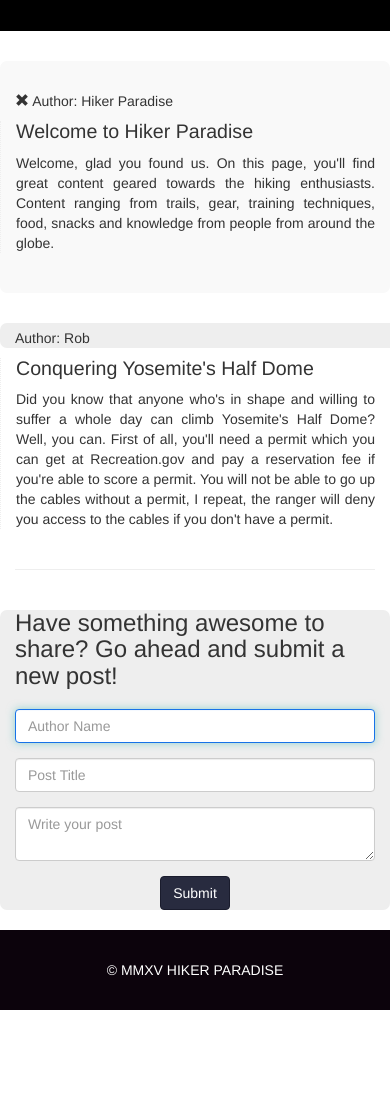
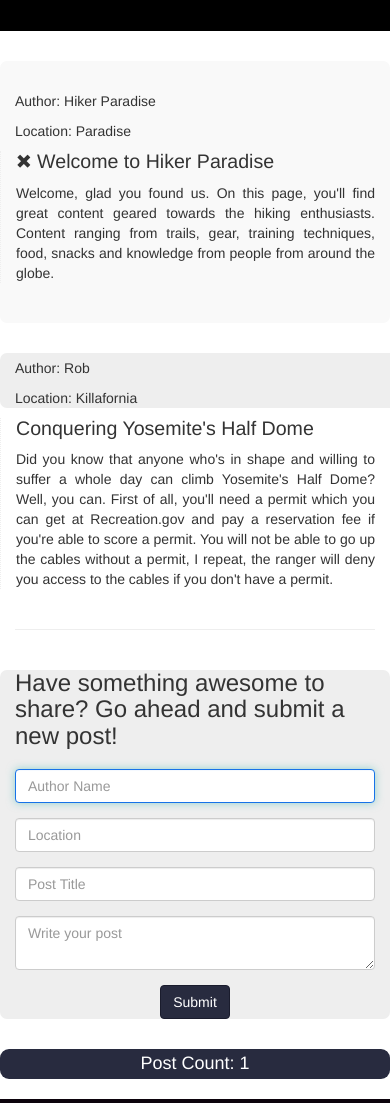
Before and after one commit to RobCardenas/micro-blog, a plain HTML site: page index.html in a window 390 px wide. Shown: the part 220-1323 px from the top of the page. Before the commit the page ends 1230 px from the top, so only its background shows below. Drawn offline with nearby package versions, Linux system fonts and the light colour scheme.

Commit message:
Added a post counter.

```diff
--- a/index.html
+++ b/index.html
@@ -34,12 +34,13 @@
 
     <!-- Main Content -->
     <div class="container">
-      <div class="row hp-post">
+      <div class="row hp-post" data-toggle="tooltip" data-placement="top" title="Click anywhere to hide this post">
           <div class="col-md-2 col-md-offset-1">
-            <div id="author" data-toggle="tooltip" data-placement="bottom" title="Click anywhere to hide this post"><p><span class="glyphicon glyphicon-remove" aria-hidden="true"></span> Author: Hiker Paradise</p></div>
+            <div id="author"><p>Author: Hiker Paradise</p></div>
+            <div id="location"><p>Location: Paradise</p></div>
           </div>
           <div class="col-md-6 post">
-            <div id="post-title"><h1>Welcome to Hiker Paradise</h1></div>
+            <div id="post-title"><h1><span class="glyphicon glyphicon-remove" aria-hidden="true"></span> Welcome to Hiker Paradise</h1></div>
             <div id="post-content"><p>Welcome, glad you found us. On this page, you'll find great content geared towards the hiking enthusiasts. Content ranging from trails, gear, training techniques, food, snacks and knowledge from people from around the globe.</p></div>
           </div>
         </div>
@@ -54,6 +55,9 @@
                   <input type="text" class="form-control" id="author-name" placeholder="Author Name" autofocus>
                 </div>
                 <div class="form-group">
+                  <input type="text" class="form-control" id="author-location" placeholder="Location" autofocus>
+                </div>
+                <div class="form-group">
                   <input type="text" class="form-control" id="new-post-title" placeholder="Post Title">
                 </div>
                 <div class="form-group">
@@ -64,6 +68,15 @@
                 </div>
               </form>
             </div>
+          </div>
+        </div>
+      </div>
+
+      <!-- Post count -->
+      <div class="row">
+        <div class="col-md-2 col-md-offset-5">
+          <div class="text-center">
+            <h4 id="post-count">Post Count: 1</h4>
           </div>
         </div>
       </div>
@@ -104,6 +117,7 @@
         <div class="row new-post">
           <div class="col-md-2 col-md-offset-1 sidebar">
             <div id="author"><p>Author: <%= author %></p></div>
+            <div id="location"><p>Location: <%= location %></p></div>
           </div>
           <div class="col-md-6 post">
             <div id="post-title"><h1><%= postTitle %></h1></div>
--- a/script.js
+++ b/script.js
@@ -1,5 +1,4 @@
 $(function() {
-
 
     // Tooltip to tell user they can hide the welcome post
     $(function () {
@@ -22,15 +21,16 @@
     // underscore template
     var postTemplate = _.template($('#post-template').html());
 
-    function UserPost(author,postTitle,userPost) {
+    function UserPost(author,location,postTitle,userPost) {
         this.author = author;
+        this.location = location;
         this.postTitle = postTitle;
         this.userPost = userPost;
     }
 
     UserPost.allPosts = [];
 
-    var testerPost = new UserPost("Rob", "Conquering Yosemite's Half Dome","Did you know that anyone who's in shape and willing to suffer a whole day can climb Yosemite's Half Dome? Well, you can. First of all, you'll need a permit which you can get at Recreation.gov and pay a reservation fee if you're able to score a permit. You will not be able to go up the cables without a permit, I repeat, the ranger will deny you access to the cables if you don't have a permit.  ");
+    var testerPost = new UserPost("Rob", "Killafornia", "Conquering Yosemite's Half Dome","Did you know that anyone who's in shape and willing to suffer a whole day can climb Yosemite's Half Dome? Well, you can. First of all, you'll need a permit which you can get at Recreation.gov and pay a reservation fee if you're able to score a permit. You will not be able to go up the cables without a permit, I repeat, the ranger will deny you access to the cables if you don't have a permit.  ");
 
     UserPost.prototype.save = function() {
         // saves new posts to array
@@ -57,18 +57,19 @@
 
         // create new post object from form data
         var newAuthor = $('#author-name').val();
+        var authorLocation = $('#author-location').val();
         var newPostTitle = $('#new-post-title').val();
         var newPostContent = $('#new-post-content').val();
-        var newPost = new UserPost(newAuthor,newPostTitle,newPostContent);
+        var newPost = new UserPost(newAuthor,authorLocation,newPostTitle,newPostContent);
 
-        if (newAuthor === '' || newPostTitle === '' || newPostContent === '' ) {
+        if (newAuthor === '' || authorLocation === '' || newPostTitle === '' || newPostContent === '' ) {
             alert("All fields required")
 
         } else {
             newPost.save();
             // append our new post to the page
             var $posts = $(postTemplate(newPost));
-            $posts.attr('data-index', newPost.author, newPost.postTitle, newPost.userPostContent);
+            $posts.attr('data-index', newPost.author, newPost.location, newPost.postTitle, newPost.userPostContent);
             $postList.append($posts);
         }
 
@@ -76,6 +77,17 @@
         $newPostSub[0].reset();
         $("#author-name").focus();
 
+        // Post Counter
+        var $postCount = 0;
+        if ( UserPost.allPosts.length === [] ) {
+            $postCount;
+        } else {
+            $postCount += UserPost.allPosts.length;
+        }
+
+        var el = document.querySelector("#post-count");
+        el.innerText = "Post Count: " + $postCount;
+
   });
 
 });
--- a/style.css
+++ b/style.css
@@ -49,6 +49,10 @@
   color: red;
 }
 
+.glyphicon {
+  font-size: 0.8em;
+}
+
 /* NEW POST SECTION */
 
 .new-post {
@@ -82,6 +86,14 @@
   margin-bottom: 20px;
 }
 
+#post-count {
+  background: #282b3f;
+  border-radius: 0.5em;
+  color: #fff;
+  margin-bottom: 20px;
+  padding: 5px;
+}
+
 /* SIDEBAR */
 
 .sidebar {
```
